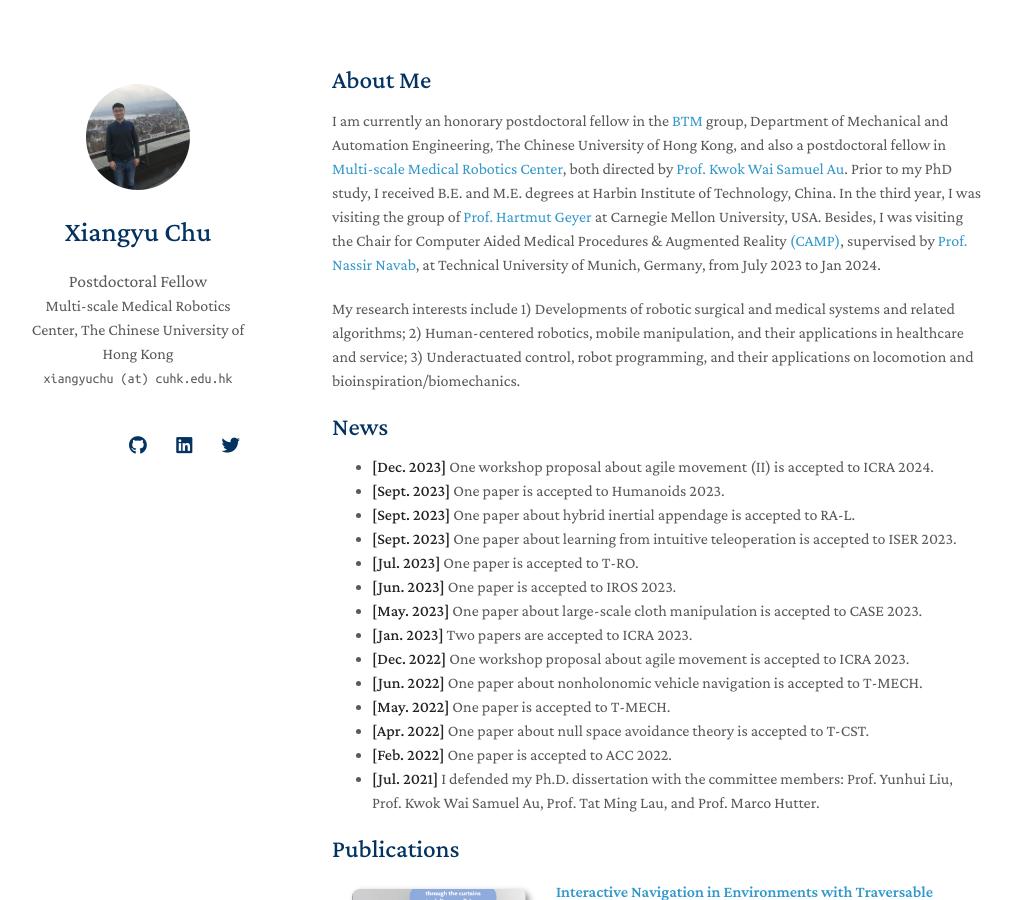
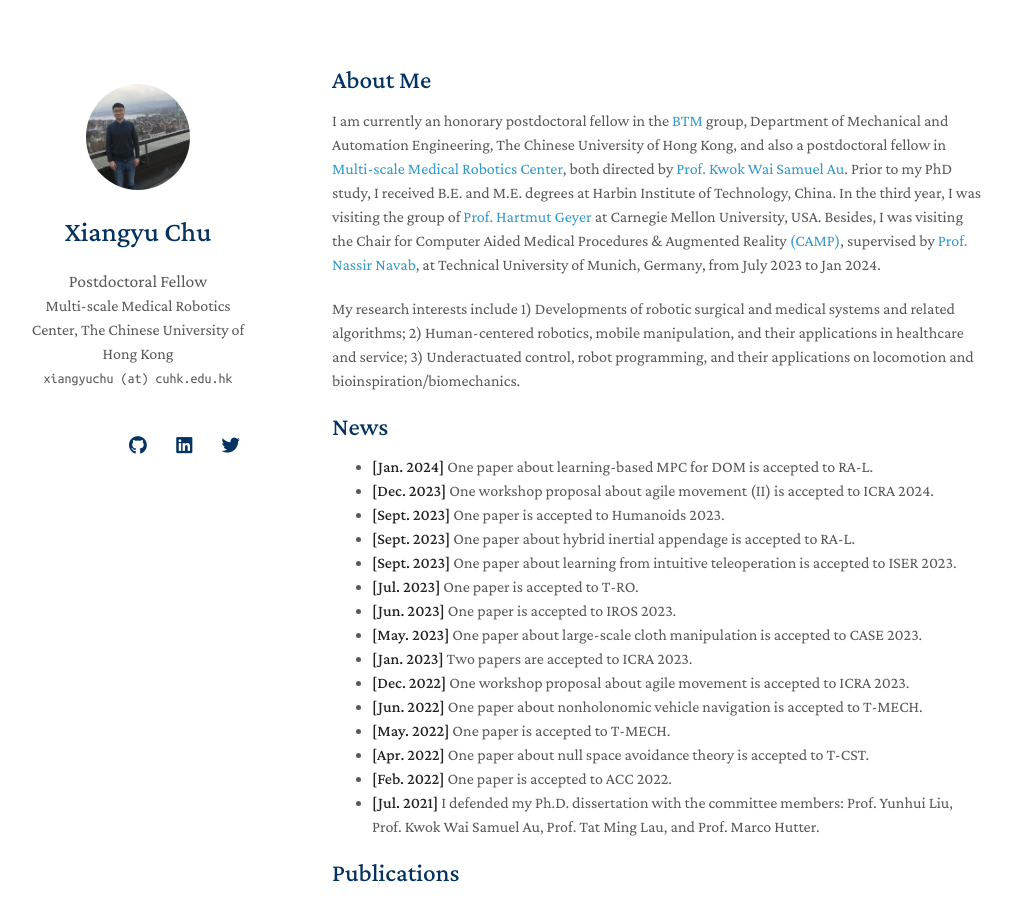
Before and after one commit to xiangyuchu03/xiangyuchu03.github.io, a Jekyll site: the page built from index.md, in a window 1280 px wide and 900 px high. Shown: the whole window, without its empty margins (138-1150 px from the left). Built offline with Jekyll 4.4.1, drawn with Linux system fonts in a browser that asks for light colours; nearby versions of some CDN libraries; a style sheet for code colours, icons or effects is not loaded; our own code applies the rules of GitHub Pages for plain Markdown files.

Commit message:
Update index.md

```diff
--- a/index.md
+++ b/index.md
@@ -11,6 +11,7 @@ My research interests include 1) Developments of robotic surgical and medical sy
 
 ## News
 
+- **[Jan. 2024]** One paper about learning-based MPC for DOM is accepted to RA-L.
 - **[Dec. 2023]** One workshop proposal about agile movement (II) is accepted to ICRA 2024.
 - **[Sept. 2023]** One paper is accepted to Humanoids 2023.
 - **[Sept. 2023]** One paper about hybrid inertial appendage is accepted to RA-L.
```
